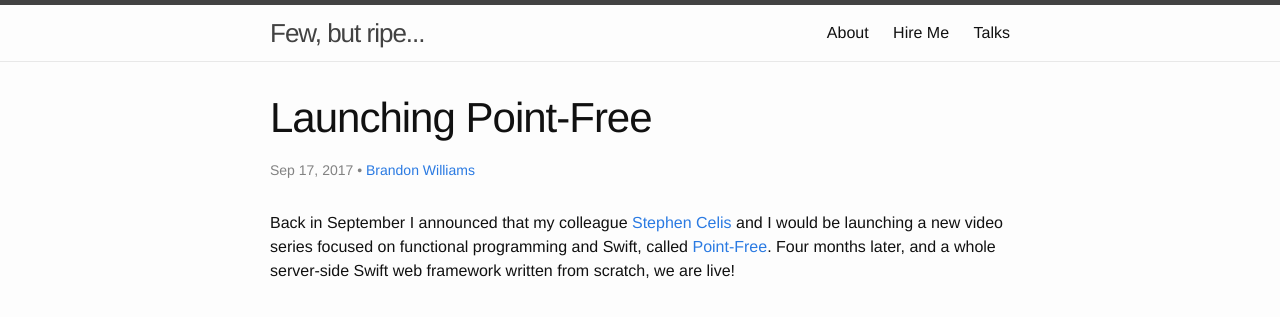
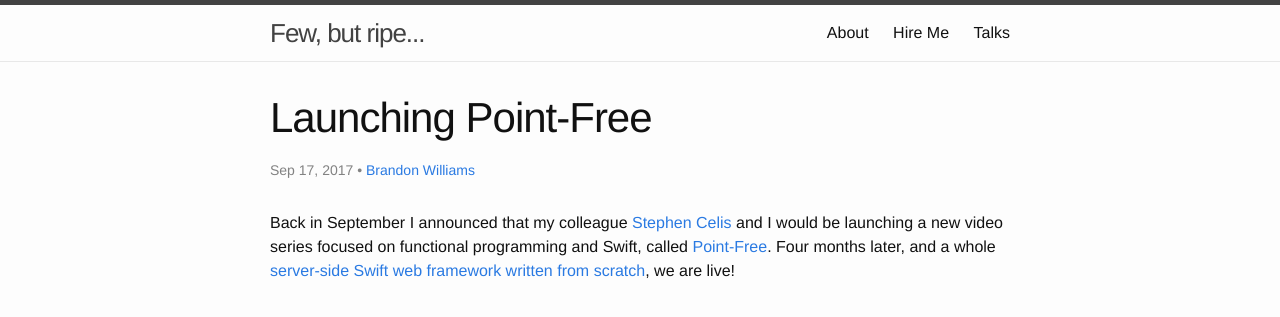
Before and after one commit to mbrandonw/mbrandonw.github.io, a Jekyll site: the page built from _posts/2018-01-27-point-free.md, in a window 1280 px wide and 900 px high, cut to the strip 0-333 px from the top of the window. Shown: the top 317 px of the strip. Built offline with Jekyll 4.4.1, drawn with Linux system fonts in a browser that asks for light colours; comment, search, counter and statistics services are not loaded; part of the change alters nothing that is shown.

```diff
--- a/_posts/2018-01-27-point-free.md
+++ b/_posts/2018-01-27-point-free.md
@@ -8,7 +8,7 @@ summary: "Point-Free has launched! A video series exploring Swift and functional
 image: /assets/point-free-card.png
 ---
 
-Back in September I announced that my colleague [Stephen Celis](http://www.stephencelis.com/) and I would be launching a new video series focused on functional programming and Swift, called [Point-Free](https://www.pointfree.co). Four months later, and a whole server-side Swift web framework written from scratch, we are live!
+Back in September I announced that my colleague [Stephen Celis](http://www.stephencelis.com/) and I would be launching a new video series focused on functional programming and Swift, called [Point-Free](https://www.pointfree.co). Four months later, and a whole [server-side Swift web framework written from scratch](https://www.skilled.io/u/swiftsummit/server-side-swift-from-scratch), we are live!
 
 <br>
 
```
